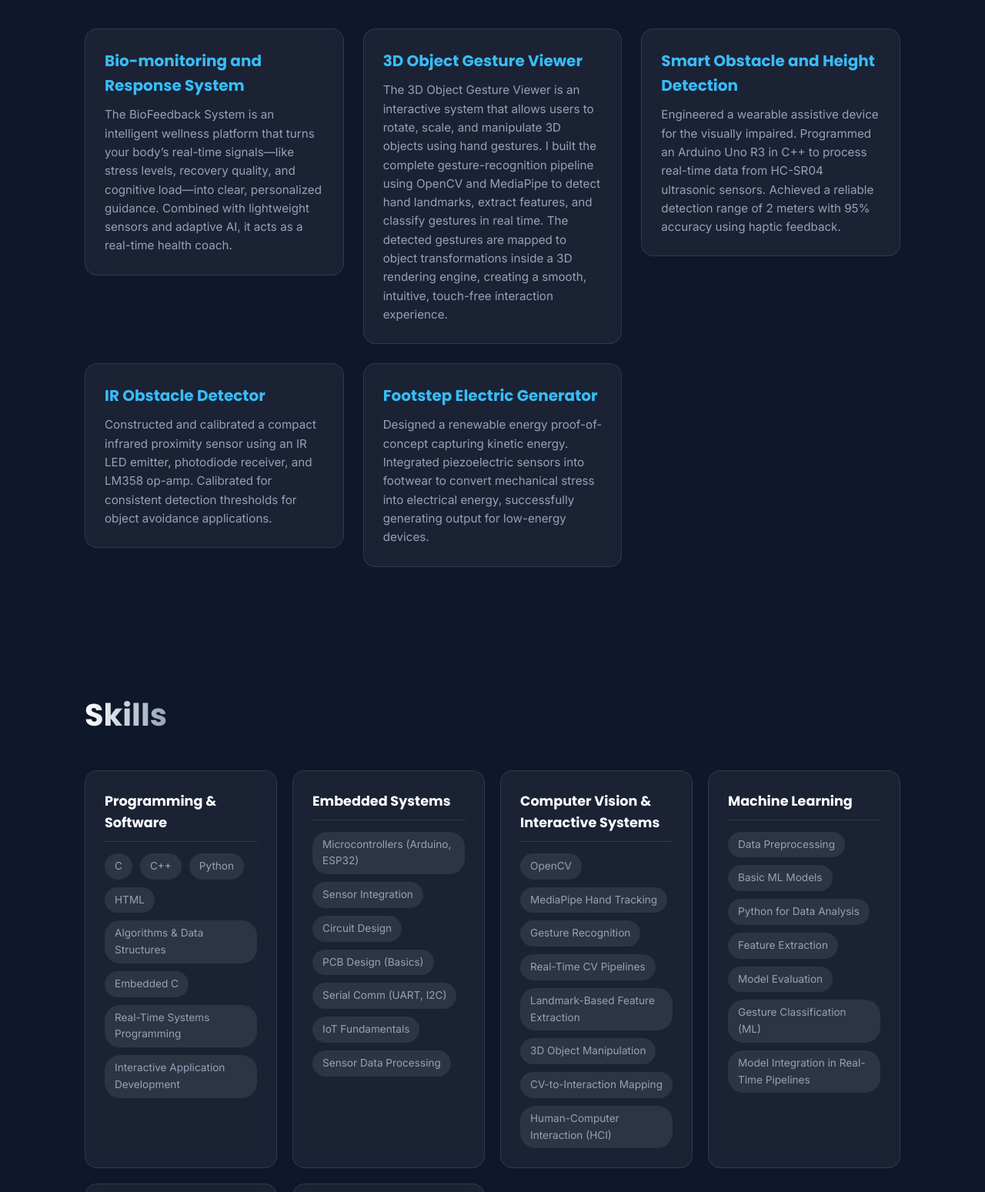
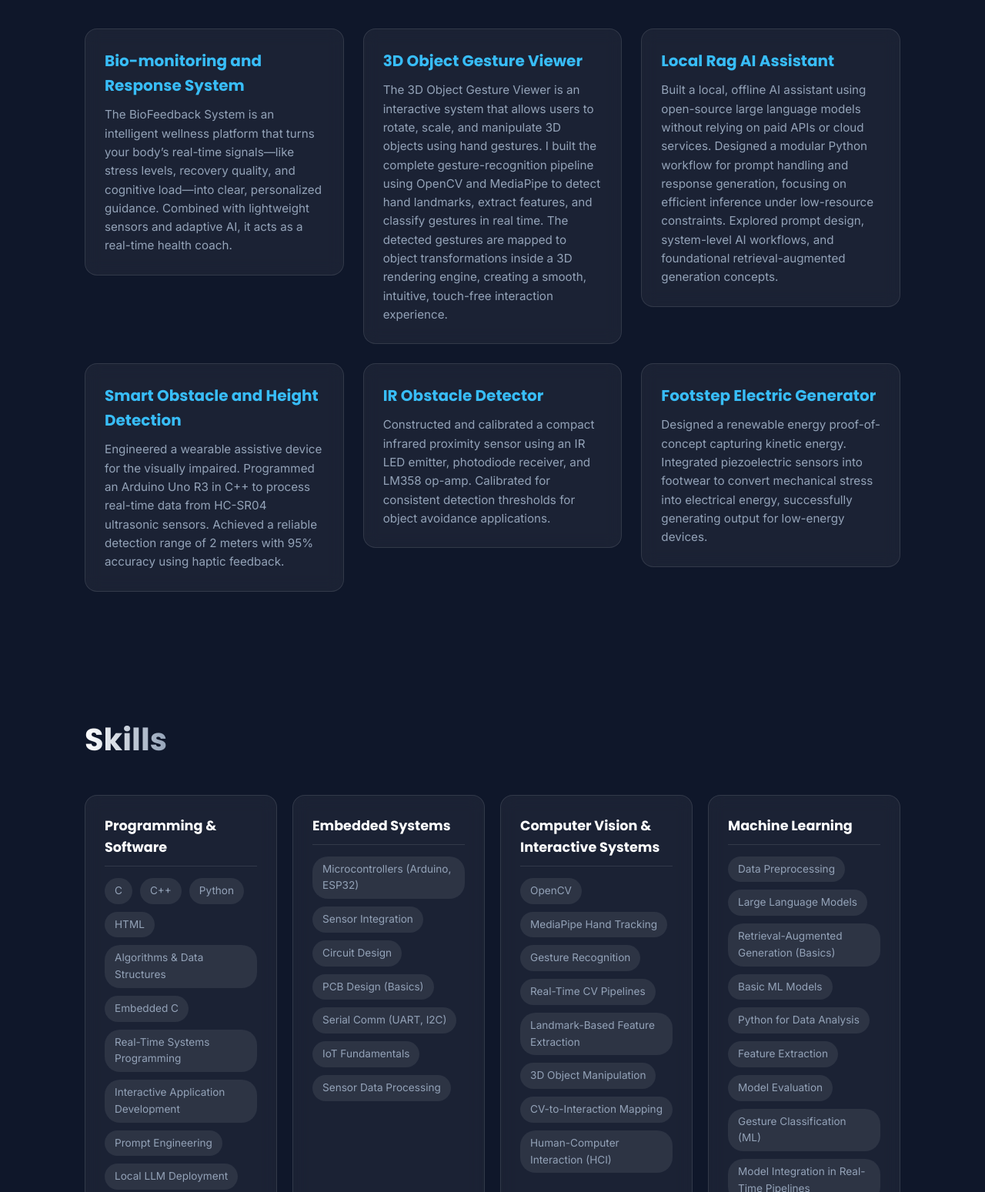
Before and after one commit to vedantbhandare/vedantbhandare.github.io, a plain HTML site: page index.html in a window 1280 px wide. Shown: the part 1544-3093 px from the top of the page at 77% size. Drawn offline with Linux system fonts and the light colour scheme.

Commit message:
Update index.html

```diff
--- a/index.html
+++ b/index.html
@@ -378,6 +378,14 @@
                     </div>
                 </a>
 
+                <a href="https://github.com/vedantbhandare/local-rag-ai-assistant" target="_blank" class="project-link">
+                    <div class="glass-card project">
+                        <h3>Local Rag AI Assistant</h3>
+                        <p>
+                        Built a local, offline AI assistant using open-source large language models without relying on paid APIs or cloud services. Designed a modular Python workflow for prompt handling and response generation, focusing on efficient inference under low-resource constraints. Explored prompt design, system-level AI workflows, and foundational retrieval-augmented generation concepts.                     </p>
+                    </div>
+                </a>
+
                 <a href="https://drive.google.com/drive/u/0/folders/1u1bt5N9i1OVi7PZ1X9NjJPRFROhRDN_-" target="_blank" class="project-link">
                     <div class="glass-card project">
                         <h3>Smart Obstacle and Height Detection</h3>
@@ -421,6 +429,9 @@
                         <li>Embedded C</li>
                         <li>Real-Time Systems Programming</li>
                         <li>Interactive Application Development</li>
+                        <li>Prompt Engineering</li>
+                        <li>Local LLM Deployment</li>
+                        <li>AI Systems Design</li>
                     </ul>
                 </div>
                 <div class="glass-card skill-category">
@@ -452,6 +463,8 @@
                     <h3>Machine Learning</h3>
                     <ul>
                         <li>Data Preprocessing</li>
+                        <li>Large Language Models</li>
+                        <li>Retrieval-Augmented Generation (Basics)</li>
                         <li>Basic ML Models</li>
                         <li>Python for Data Analysis</li>
                         <li>Feature Extraction</li>
```
